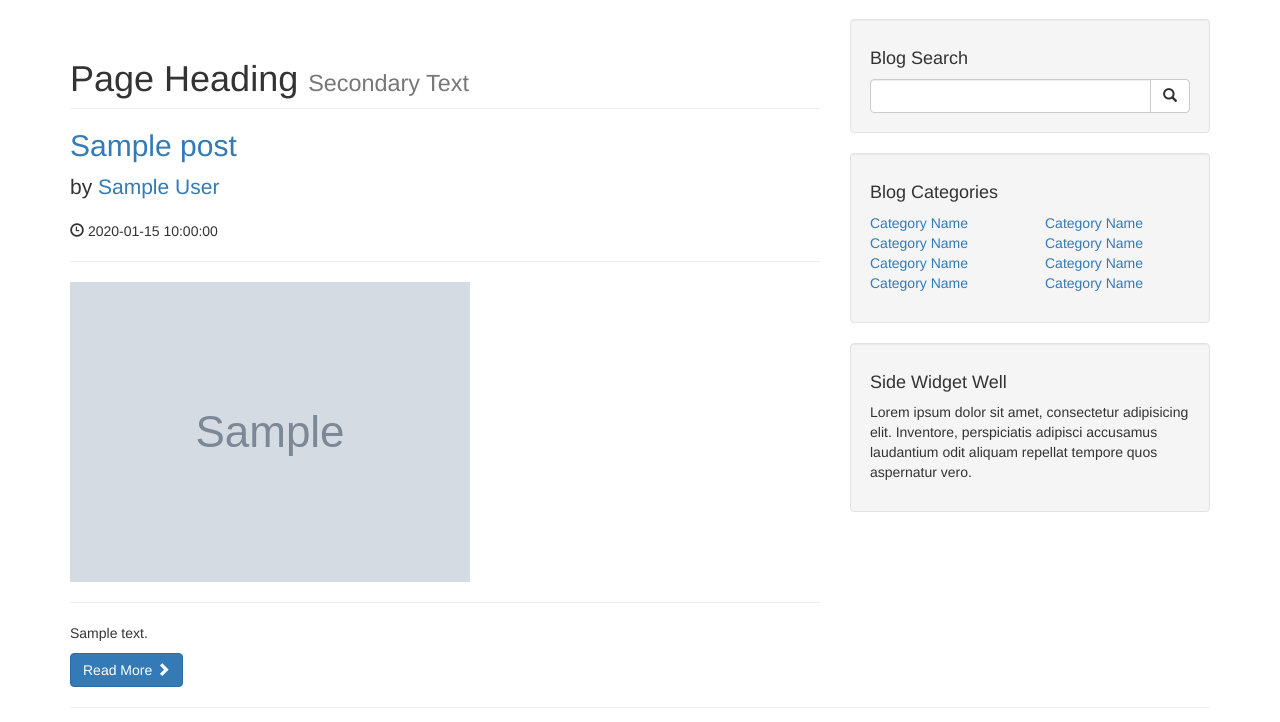
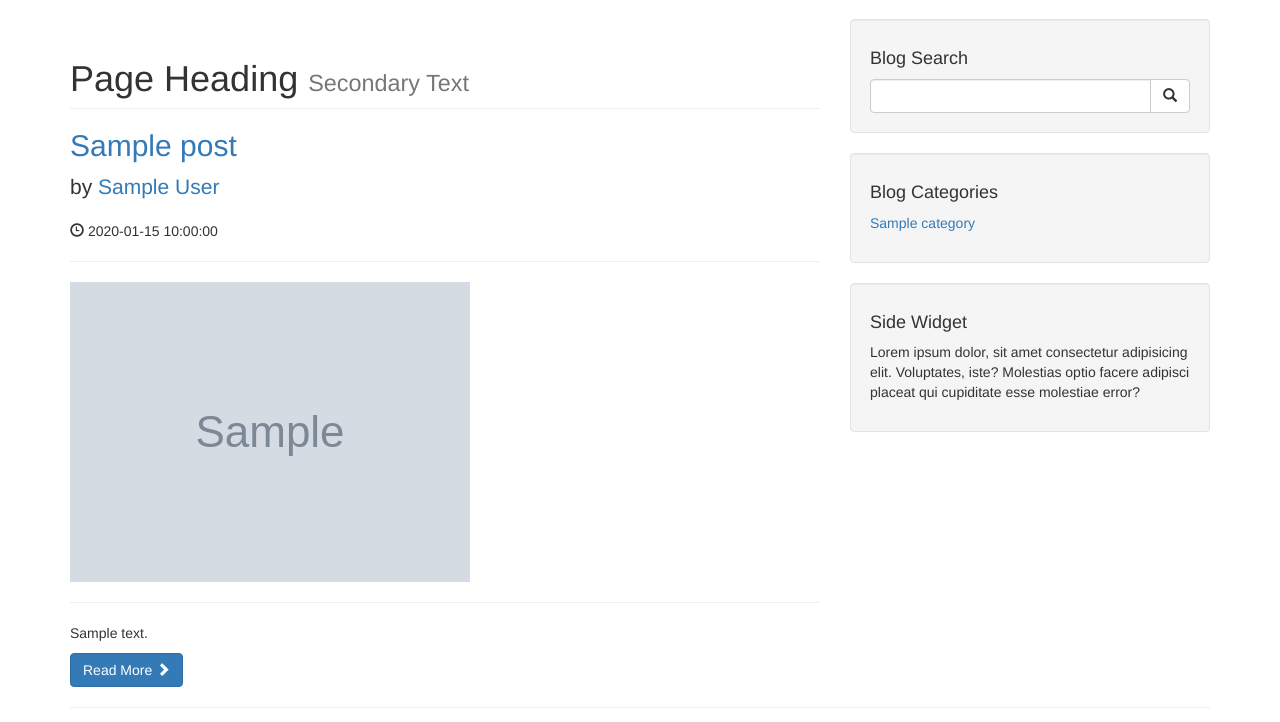
Before and after one commit to KaneCodes/simple-cms, a PHP site: page / in a window 1280 px wide. Shown: the part 51-773 px from the top of the page. Run offline with PHP 8.4, Linux system fonts and the light colour scheme; tables that the repository leaves empty or names only in its code hold one stand-in row (values such as "Sample post"); grey boxes marked "Sample" are stand-in pictures; a stand-in replaces the project's code that opens the database connection.

Commit message:
Categories list added

```diff
--- a/includes/sidebar.php
+++ b/includes/sidebar.php
@@ -1,35 +1,5 @@
 <!-- Blog Sidebar Widgets Column -->
 <div class="col-md-4">
-
-<?php
-
-// // Check if button has submitted
-// if(isset($_POST['submit'])) {
-//     // Store user search to variable
-//     $search = $_POST['search'];
-//     // Create query
-//     $query = "SELECT * FROM posts WHERE post_tags LIKE '%$search%'";
-//     // Prepare query
-//     $search_query = mysqli_query($connection,  $query);
-//     // Check for errors
-//     if(!search_query) {
-//         die("QUERY FAILED" . mysqli_error($connection));
-//     }
-//     // Check if results where found
-//     $count = mysqli_num_rows($search_query);
-
-//     if($count == 0) {
-
-//         echo "<h1>No Results</h1>";
-
-//     } else {
-
-
-//     }
-// }
-
-
-?>
 
 <!-- Blog Search Well -->
 <div class="well">
@@ -47,51 +17,40 @@
     <!-- /.input-group -->
 </div>
 
-
-
-
-
-
-
 <!-- Blog Categories Well -->
 <div class="well">
+    <?php
+    // Create query
+    $query = "SELECT * FROM categories";
+    // Send query
+    $select_categories_sidebar = mysqli_query($connection, $query);
+
+    ?>
+
     <h4>Blog Categories</h4>
     <div class="row">
-        <div class="col-lg-6">
+        <div class="col-lg-12">
             <ul class="list-unstyled">
-                <li><a href="#">Category Name</a>
-                </li>
-                <li><a href="#">Category Name</a>
-                </li>
-                <li><a href="#">Category Name</a>
-                </li>
-                <li><a href="#">Category Name</a>
+
+            <?php
+            // Handle results
+            while($row = mysqli_fetch_assoc($select_categories_sidebar)) {
+
+                $cat_title = $row['cat_title'];
+
+                echo "<li><a href='#'>{$cat_title}</a></li>";
+
+            }
+            ?>
                 </li>
             </ul>
         </div>
 
-        <!-- /.col-lg-6 -->
-        <div class="col-lg-6">
-            <ul class="list-unstyled">
-                <li><a href="#">Category Name</a>
-                </li>
-                <li><a href="#">Category Name</a>
-                </li>
-                <li><a href="#">Category Name</a>
-                </li>
-                <li><a href="#">Category Name</a>
-                </li>
-            </ul>
-        </div>
-        <!-- /.col-lg-6 -->
     </div>
     <!-- /.row -->
 </div>
 
 <!-- Side Widget Well -->
-<div class="well">
-    <h4>Side Widget Well</h4>
-    <p>Lorem ipsum dolor sit amet, consectetur adipisicing elit. Inventore, perspiciatis adipisci accusamus laudantium odit aliquam repellat tempore quos aspernatur vero.</p>
-</div>
+<?php include "widgets.php"; ?>
 
 </div>
--- /dev/null
+++ b/includes/widgets.php
@@ -0,0 +1,5 @@
+<!-- Sidebar Widget -->
+<div class="well">
+    <h4>Side Widget</h4>
+    <p>Lorem ipsum dolor, sit amet consectetur adipisicing elit. Voluptates, iste? Molestias optio facere adipisci placeat qui cupiditate esse molestiae error?</p>
+</div>
```
Also changed, not shown: search.php (line endings or trailing spaces).
